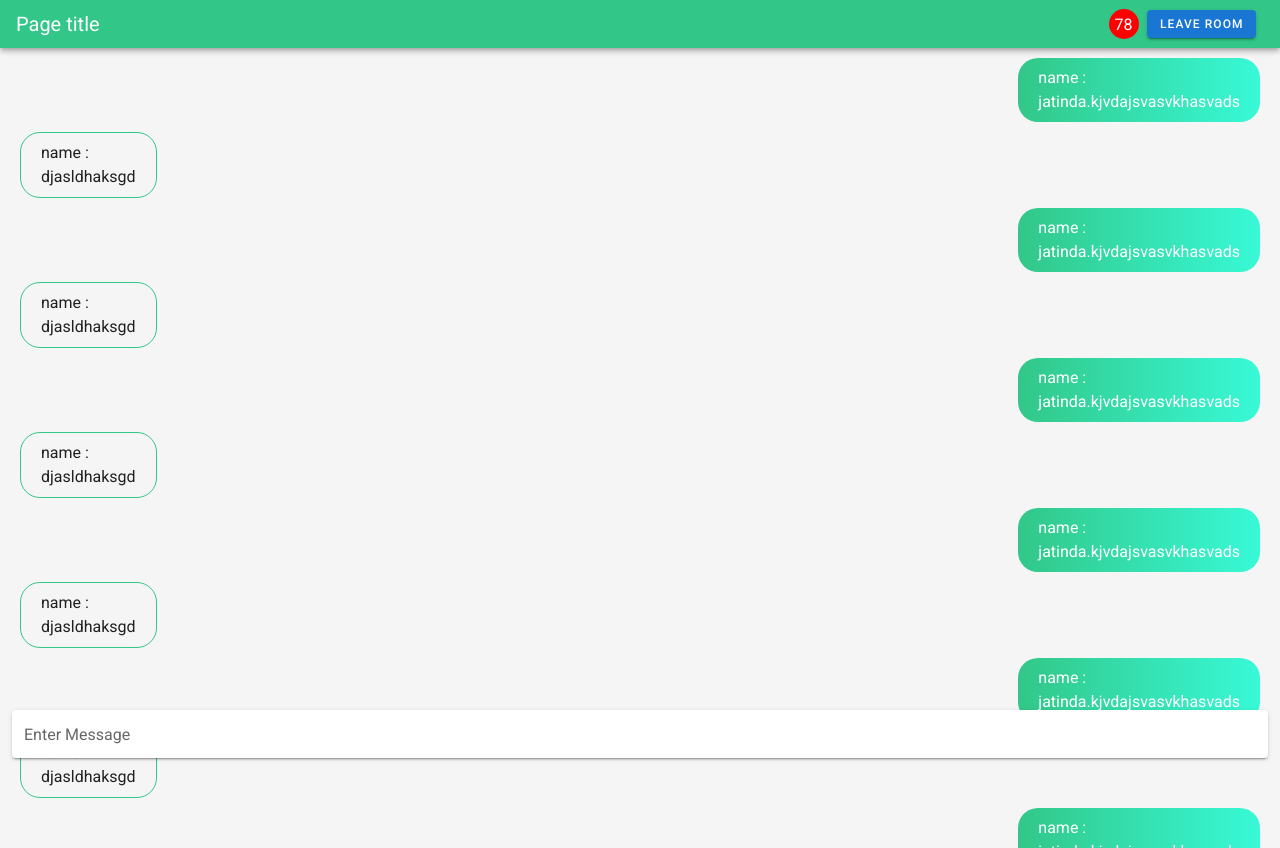
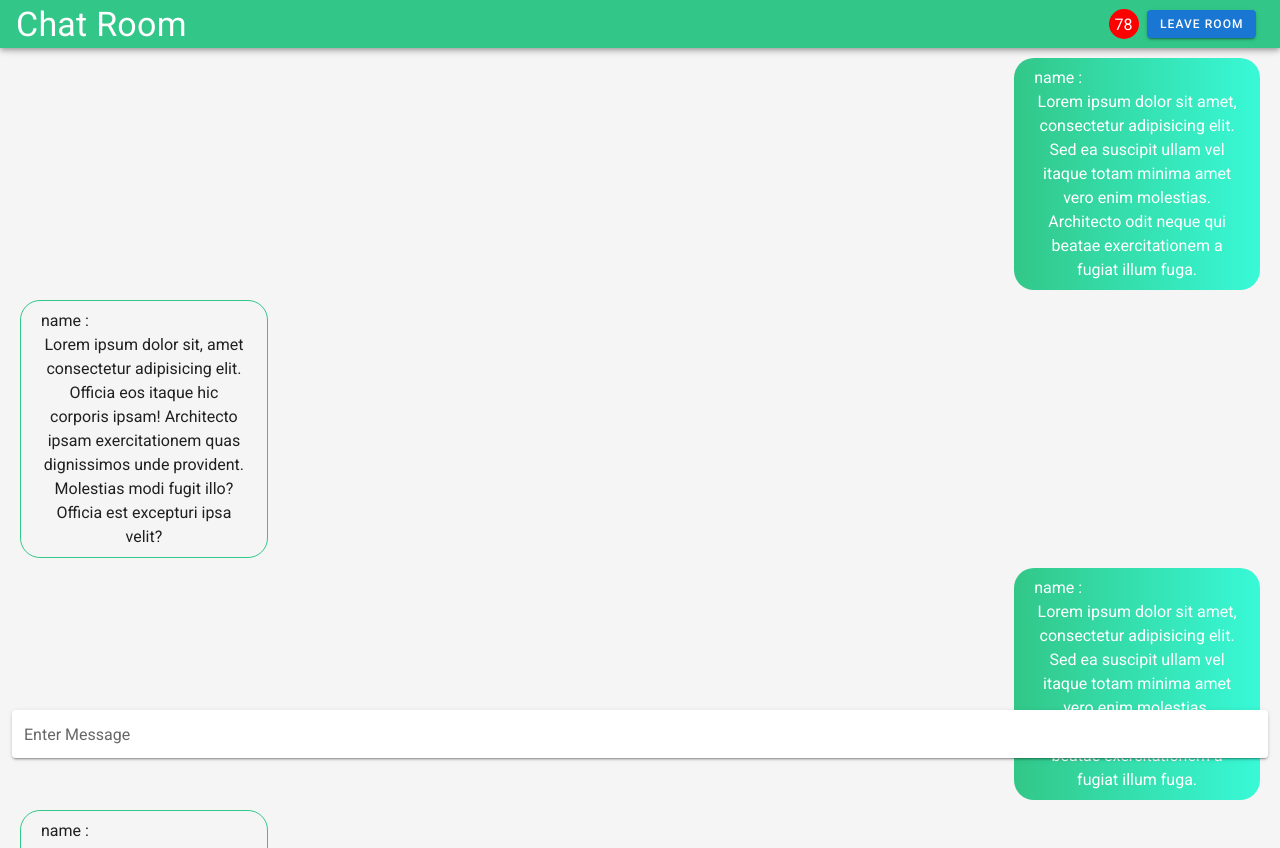
Before and after one commit to aishwaryagaikwad21/medicare_landing_page, a Vue app: page /chatroom in a window 1280 px wide. Built offline with nearby package versions, Linux system fonts and the light colour scheme; what vuefire would draw is missing.

Commit message:
nice chatroom

```diff
--- a/src/components/ChatRoom.vue
+++ b/src/components/ChatRoom.vue
@@ -8,7 +8,7 @@
     >
 
 
-      <v-toolbar-title>Page title</v-toolbar-title>
+      <v-toolbar-title class="display-1">Chat Room </v-toolbar-title>
 
       <v-spacer></v-spacer>
 
@@ -36,14 +36,13 @@
         <div  class="sender-box mr-5 py-2 pr-5 pl-5 ">
             <div class="sender-name">name :</div>
 
-            jatinda.kjvdajsvasvkhasvads
-
+                 <div class="real-message"> Lorem ipsum dolor sit amet, consectetur adipisicing elit. Sed ea suscipit ullam vel itaque totam minima amet vero enim molestias. Architecto odit neque qui beatae exercitationem a fugiat illum fuga. </div>
             </div>
 
         <!-- reciver -->
         <div class="receiver-box   ml-5 py-2 pr-5 pl-5">
             <div class="receiver-name">name :</div>
-            djasldhaksgd
+            <div class="real-message">Lorem ipsum dolor sit, amet consectetur adipisicing elit. Officia eos itaque hic corporis ipsam! Architecto ipsam exercitationem quas dignissimos unde provident. Molestias modi fugit illo? Officia est excepturi ipsa velit?</div>
             </div>
         </div>
     </div>
@@ -95,13 +94,13 @@ export default {
     overflow-y: scroll;
     background-color: whitesmoke;
     overflow: auto;
-    padding-bottom: 30vh;
-    padding-bottom: 30vh;
+    padding-bottom: 20vh;
 }
 
 .sender-box{
 
     margin-top: 10px;
+    max-width: 30%;
     color: white;
     float: right;
     text-align: right;
@@ -110,6 +109,8 @@ export default {
     background-image: linear-gradient(to right, #32C788 0%, #38f9d7 100%);;
 }
 .receiver-box{
+
+    max-width: 30%;
     margin-top: 10px;
     border: 1px solid #32C788;
     float: left;
@@ -121,4 +122,11 @@ export default {
 .sender-name{
     text-align: left
 }
+
+.real-message{
+    text-align: center ;
+    display: flex;
+    margin-right: 100px;
+    width: 100%;
+}
 </style>
--- a/src/components/ChatRoomsList.vue
+++ b/src/components/ChatRoomsList.vue
@@ -22,7 +22,7 @@
                     </v-list>
                     <v-dialog v-model="chatDialog"></v-dialog>
 
-                                        </v-card>
+                </v-card>
 </template>
 <script>
 import { db } from '../firebaseapp'
```
